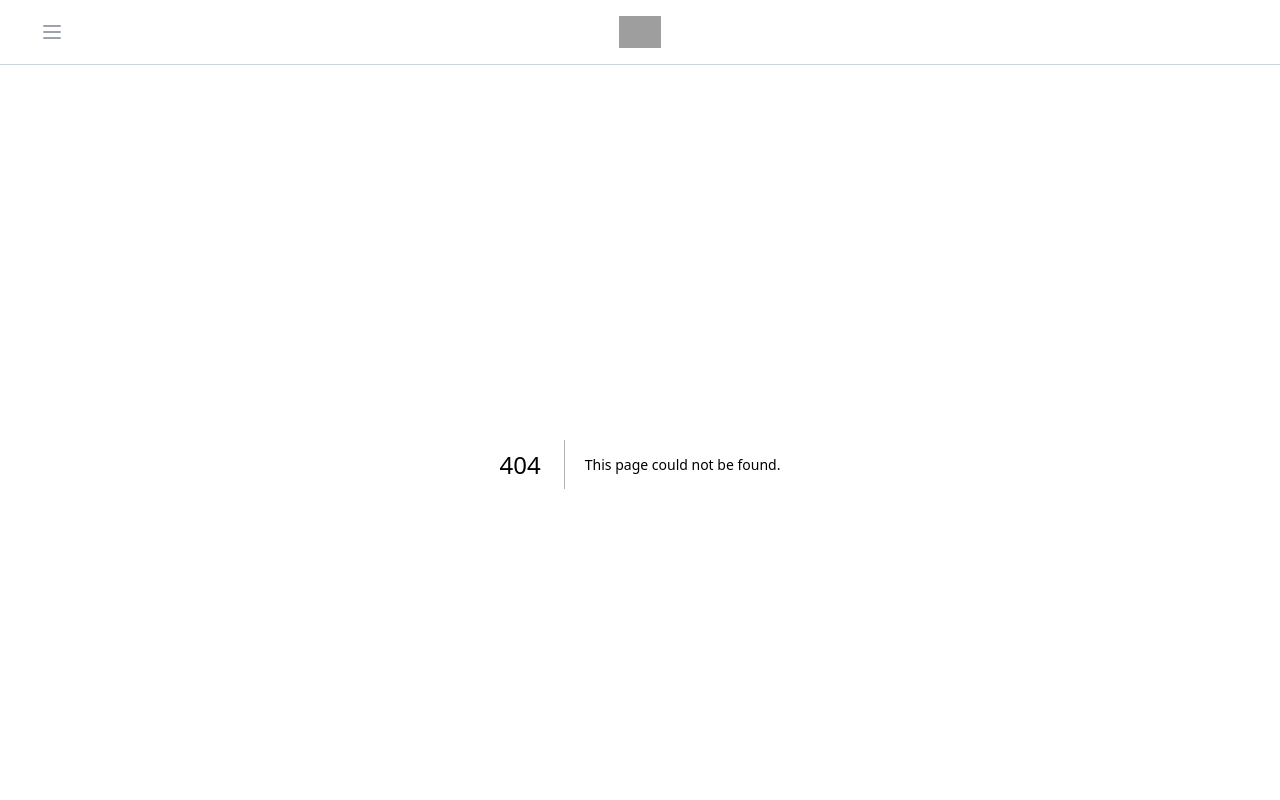
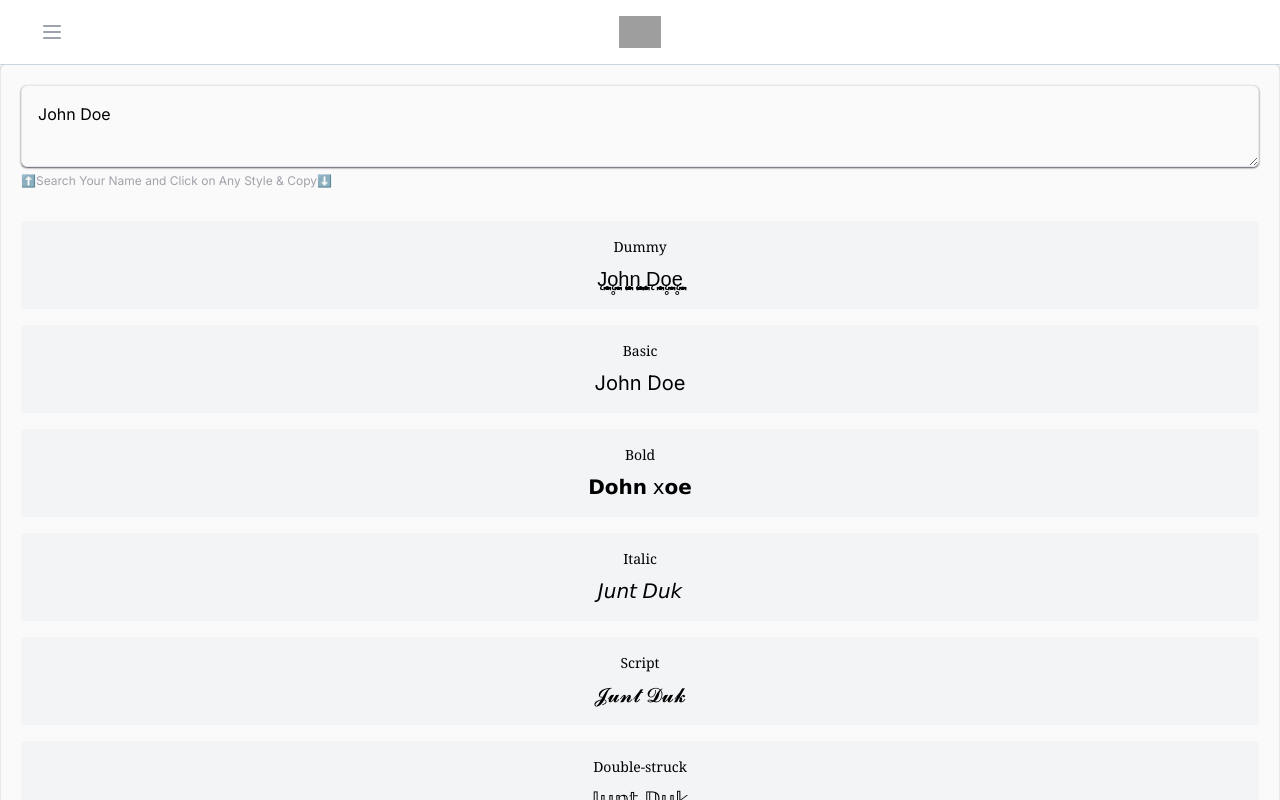
Before and after one commit to AnkushChharri/cfnjst, a Next.js app: page /FancyTextGenerator in a window 1280 px wide. Before the commit this address had no page. Shown: the top 800 px of the page. Built offline with nearby package versions, Linux system fonts and the light colour scheme; grey boxes are pictures that could not be loaded.

Commit message:
improve more styles and arrow in upper and Down

```diff
--- a/src/app/BoldTextStyles/ItalicTextStyles/page.js
+++ b/src/app/BoldTextStyles/ItalicTextStyles/page.js
@@ -173,7 +173,7 @@ const SearchComponent = () => {
                     placeholder="Enter text to style (e.g., Stylish)"
                     className="rounded-md p-4 w-full focus:ring-1 outline-none focus:ring-sky-500 border focus:border-sky-300 ring-zinc-400/75 shadow-sm hover:ring-sky-300 bg-zinc-50 shadow-zinc-600"
                 ></textarea>
-                <p className="text-xs font-weight: 500; text-zinc-400">Click on Any Style to Copy</p>
+                <p className="text-xs font-weight: 500; text-zinc-400">⬇️Click on Any Style & Copy⬇️</p>
             </div>
 
             {error ? (
--- a/src/app/BoldTextStyles/page.js
+++ b/src/app/BoldTextStyles/page.js
@@ -178,7 +178,7 @@ const SearchComponent = () => {
                     placeholder="Enter text to style (e.g., Stylish)"
                     className="rounded-md p-4 w-full focus:ring-1 outline-none focus:ring-sky-500 border focus:border-sky-300 ring-zinc-400/75 shadow-sm hover:ring-sky-300 bg-zinc-50 shadow-zinc-600"
                 ></textarea>
-                <p className="text-xs font-weight: 500; text-zinc-400">Click on Any Style to Copy</p>
+                <p className="text-xs font-weight: 500; text-zinc-400">⬇️Click on Any Style & Copy⬇️</p>
             </div>
 
             {error ? (
--- /dev/null
+++ b/src/app/FancyTextGenerator/UnicodeNameConverter.js
@@ -0,0 +1,207 @@
+import React, { useState } from 'react';
+import { Check } from 'lucide-react';
+
+const styles = [
+    { name: 'Basic', convert: (text) => text },
+    {
+        name: 'Bold', convert: (text) => text.split('').map(char => {
+            const code = char.charCodeAt(0);
+            return (code >= 65 && code <= 90) || (code >= 97 && code <= 122)
+                ? String.fromCodePoint(char.codePointAt(0) + 120205)
+                : char;
+        }).join('')
+    },
+    {
+        name: 'Italic', convert: (text) => text.split('').map(char => {
+            const code = char.charCodeAt(0);
+            return (code >= 65 && code <= 90) || (code >= 97 && code <= 122)
+                ? String.fromCodePoint(char.codePointAt(0) + 120263)
+                : char;
+        }).join('')
+    },
+    {
+        name: 'Script', convert: (text) => text.split('').map(char => {
+            const code = char.charCodeAt(0);
+            return (code >= 65 && code <= 90) || (code >= 97 && code <= 122)
+                ? String.fromCodePoint(char.codePointAt(0) + 119951)
+                : char;
+        }).join('')
+    },
+    {
+        name: 'Double-struck', convert: (text) => text.split('').map(char => {
+            const code = char.charCodeAt(0);
+            return (code >= 65 && code <= 90) || (code >= 97 && code <= 122)
+                ? String.fromCodePoint(char.codePointAt(0) + 120055)
+                : char;
+        }).join('')
+    },
+    {
+        name: 'Circled',
+        convert: (text) => text.split('').map(char => {
+            const code = char.toLowerCase().charCodeAt(0);
+            if (code >= 97 && code <= 122) {
+                return String.fromCodePoint(code - 97 + 9398);
+            } else if (code >= 48 && code <= 57) {
+                return String.fromCodePoint(code - 48 + 9312);
+            }
+            return char;
+        }).join('')
+    },
+    {
+        name: 'Square',
+        convert: (text) => text.split('').map(char => {
+            const code = char.toLowerCase().charCodeAt(0);
+            if (code >= 97 && code <= 122) {
+                return String.fromCodePoint(code - 97 + 127280);
+            }
+            return char;
+        }).join('')
+    },
+    {
+        name: 'Emoji', convert: (text) => {
+            const emojiMap = {
+                'a': '🅰️', 'b': '🅱️', 'c': '©️', 'd': '🇩', 'e': '3️⃣', 'f': '🎏', 'g': '🇬', 'h': '♓️', 'i': 'ℹ️',
+                'j': '🗾', 'k': '🎋', 'l': '👢', 'm': 'Ⓜ️', 'n': '🇳', 'o': '🅾️', 'p': '🅿️', 'q': '🍳', 'r': '®️',
+                's': '💲', 't': '✝️', 'u': '⛎', 'v': '♈️', 'w': '〰️', 'x': '❌', 'y': '💴', 'z': '💤',
+                '0': '0️⃣', '1': '1️⃣', '2': '2️⃣', '3': '3️⃣', '4': '4️⃣', '5': '5️⃣', '6': '6️⃣', '7': '7️⃣', '8': '8️⃣', '9': '9️⃣',
+                '!': '❗', '?': '❓', '+': '➕', '-': '➖', '*': '✳️', '/': '➗', '$': '💲', '%': '💯'
+            };
+            return text.toLowerCase().split('').map(char => emojiMap[char] || char).join('');
+        }
+    },
+    {
+        name: 'Symbols', convert: (text) => {
+            const symbolMap = {
+                'a': '♠️', 'b': '♭', 'c': '☾', 'd': '◇', 'e': '€', 'f': '♭', 'g': '♌', 'h': '♓', 'i': '♾️',
+                'j': '♃', 'k': '☭', 'l': '£', 'm': '♏', 'n': '♑', 'o': '☮️', 'p': '☧', 'q': '♕', 'r': '☈',
+                's': '§', 't': '☦️', 'u': '☋', 'v': '♈', 'w': '☠️', 'x': '☓', 'y': '☯️', 'z': '☬',
+                '0': '⓿', '1': '➀', '2': '➁', '3': '➂', '4': '➃', '5': '➄', '6': '➅', '7': '➆', '8': '➇', '9': '➈',
+                '!': '‼️', '?': '⁉️', '+': '➕', '-': '➖', '*': '✱', '/': '∕', '$': '💲', '%': '⚆'
+            };
+            return text.toLowerCase().split('').map(char => symbolMap[char] || char).join('');
+        }
+    },
+    {
+        name: 'Bubble', convert: (text) => {
+            const bubbleMap = {
+                'a': 'ⓐ', 'b': 'ⓑ', 'c': 'ⓒ', 'd': 'ⓓ', 'e': 'ⓔ', 'f': 'ⓕ', 'g': 'ⓖ', 'h': 'ⓗ', 'i': 'ⓘ',
+                'j': 'ⓙ', 'k': 'ⓚ', 'l': 'ⓛ', 'm': 'ⓜ', 'n': 'ⓝ', 'o': 'ⓞ', 'p': 'ⓟ', 'q': 'ⓠ', 'r': 'ⓡ',
+                's': 'ⓢ', 't': 'ⓣ', 'u': 'ⓤ', 'v': 'ⓥ', 'w': 'ⓦ', 'x': 'ⓧ', 'y': 'ⓨ', 'z': 'ⓩ',
+                '0': '⓪', '1': '①', '2': '②', '3': '③', '4': '④', '5': '⑤', '6': '⑥', '7': '⑦', '8': '⑧', '9': '⑨',
+                '!': '❗', '?': '❓', '+': '⊕', '-': '⊖', '*': '⊛', '/': '∕', '$': '💲', '%': '℅'
+            };
+            return text.toLowerCase().split('').map(char => bubbleMap[char] || char).join('');
+        }
+    },
+    {
+        name: 'Inverted', convert: (text) => {
+            const inverted = 'ɐqɔpǝɟƃɥᴉɾʞlɯuodbɹsʇnʌʍxʎz';
+            return text.toLowerCase().split('').map(char => {
+                const index = 'abcdefghijklmnopqrstuvwxyz'.indexOf(char);
+                return index !== -1 ? inverted[index] : char;
+            }).reverse().join('');
+        }
+    },
+    {
+        name: 'Fullwidth', convert: (text) => {
+            return text.split('').map(char => {
+                const code = char.charCodeAt(0);
+                if ((code >= 33 && code <= 126) || (code >= 65281 && code <= 65374)) {
+                    return String.fromCharCode(code + 65248);
+                }
+                return char;
+            }).join('');
+        }
+    },
+    {
+        name: 'Smallcaps', convert: (text) => {
+            const smallcaps = 'ᴀʙᴄᴅᴇғɢʜɪᴊᴋʟᴍɴᴏᴘǫʀsᴛᴜᴠᴡxʏᴢ';
+            return text.toLowerCase().split('').map(char => {
+                const index = 'abcdefghijklmnopqrstuvwxyz'.indexOf(char);
+                return index !== -1 ? smallcaps[index] : char;
+            }).join('');
+        }
+    },
+    {
+        name: 'Superscript', convert: (text) => {
+            const superscript = '⁰¹²³⁴⁵⁶⁷⁸⁹ᵃᵇᶜᵈᵉᶠᵍʰⁱʲᵏˡᵐⁿᵒᵖqʳˢᵗᵘᵛʷˣʸᶻ';
+            const normal = '0123456789abcdefghijklmnopqrstuvwxyz';
+            return text.toLowerCase().split('').map(char => {
+                const index = normal.indexOf(char);
+                return index !== -1 ? superscript[index] : char;
+            }).join('');
+        }
+    },
+    {
+        name: 'Subscript', convert: (text) => {
+            const subscript = '₀₁₂₃₄₅₆₇₈₉ₐbcdₑfgₕᵢⱼₖₗₘₙₒₚqᵣₛₜᵤᵥwₓyz';
+            const normal = '0123456789abcdefghijklmnopqrstuvwxyz';
+            return text.toLowerCase().split('').map(char => {
+                const index = normal.indexOf(char);
+                return index !== -1 ? subscript[index] : char;
+            }).join('');
+        }
+    },
+];
+
+const dummyStyle = {
+    name: 'Dummy',
+    convert: (text) => {
+        return text.split('').map(char => char + '̨̥̬̩̪̬').join('');
+    }
+};
+
+const UnicodeNameConverter = () => {
+    const [name, setName] = useState('John Doe');
+    const [copiedStyle, setCopiedStyle] = useState('');
+    const [searchTerm, setSearchTerm] = useState('');
+
+    const handleCopy = (text, styleName) => {
+        navigator.clipboard.writeText(text);
+        setCopiedStyle(styleName);
+        setTimeout(() => setCopiedStyle(''), 2000);
+    };
+
+    const filteredStyles = styles.filter(style =>
+        style.name.toLowerCase().includes(searchTerm.toLowerCase())
+    );
+
+    const renderStyleCard = (style) => (
+        <div
+            key={style.name}
+            className="flex flex-col items-center bg-gray-100 p-4 rounded cursor-pointer hover:bg-gray-200 transition-colors duration-200 relative"
+            onClick={() => handleCopy(style.convert(name), style.name)}
+        >
+            <span className="font-serif  text-sm mb-2">{style.name}</span>
+            <span className="text-xl">{style.convert(name)}</span>
+            {copiedStyle === style.name && (
+                <div className="absolute top-2 right-2 text-green-600">
+                    <Check size={20} />
+                </div>
+            )}
+        </div>
+    );
+
+    return (
+        <div className="max-w-7xl m-auto p-1">
+            <textarea
+                value={name}
+                onChange={(e) => setName(e.target.value)}
+                placeholder="Enter your name"
+                className="rounded-md p-4 w-full focus:ring-1 outline-none focus:ring-sky-500 border focus:border-sky-300 ring-zinc-400/75 shadow-sm hover:ring-sky-300 bg-zinc-50 shadow-zinc-600"
+
+            />
+            <p className="text-xs font-weight: 500; text-zinc-400">⬆️Search Your Name and Click on Any Style & Copy⬇️</p>
+
+            <div className="space-y-4 mt-8">
+                {renderStyleCard(dummyStyle)}
+                {filteredStyles.map(renderStyleCard)}
+            </div>
+            {copiedStyle && (
+                <div className="mt-4 text-green-600 text-center">Copied: {copiedStyle} style</div>
+            )}
+        </div>
+    );
+};
+
+export default UnicodeNameConverter;
--- /dev/null
+++ b/src/app/FancyTextGenerator/page.js
@@ -0,0 +1,13 @@
+// src/app/textgenerator/page.js
+
+"use client"
+import UnicodeNameConverter from './UnicodeNameConverter';
+
+export default function FancyTextGenerator() {
+    return (
+        <div className="rounded-md p-4 w-full focus:ring-1 outline-none focus:ring-sky-500 border focus:border-sky-300 ring-zinc-400/75 shadow-sm hover:ring-sky-300 bg-zinc-50 shadow-zinc-600">
+
+            <UnicodeNameConverter />
+        </div>
+    );
+}
--- a/src/app/Navbar.js
+++ b/src/app/Navbar.js
@@ -56,6 +56,9 @@ export default function Navbar() {
                         <Link href="/BoldTextStyles/ItalicTextStyles" onClick={closeMenu} className="text-gray-700 italic hover:bg-gray-50 hover:text-gray-900 block px-4 py-2 text-sm">
                             Italic Text Styles
                         </Link>
+                        <Link href="/FancyTextGenerator" onClick={closeMenu} className="text-gray-700  hover:bg-gray-50 hover:text-gray-900 block px-4 py-2 text-sm">
+                            Fancy Text Generator
+                        </Link>
                     </div>
                 </div>
             )}
--- a/src/app/components/SearchComponent.js
+++ b/src/app/components/SearchComponent.js
@@ -276,7 +276,7 @@ const SearchComponent = () => {
                     placeholder="Enter text to style (e.g., Stylish)"
                     className="rounded-md p-4 w-full focus:ring-1 outline-none focus:ring-sky-500 border focus:border-sky-300 ring-zinc-400/75 shadow-sm hover:ring-sky-300 bg-zinc-50 shadow-zinc-600"
                 ></textarea>
-                <p className="text-xs font-weight: 500; text-zinc-400">Click on Any Style to Copy</p>
+                <p className="text-xs font-weight: 500; text-zinc-400">⬇️Click on Any Style to Copy⬇️</p>
             </div>
 
             {error ? (
```
